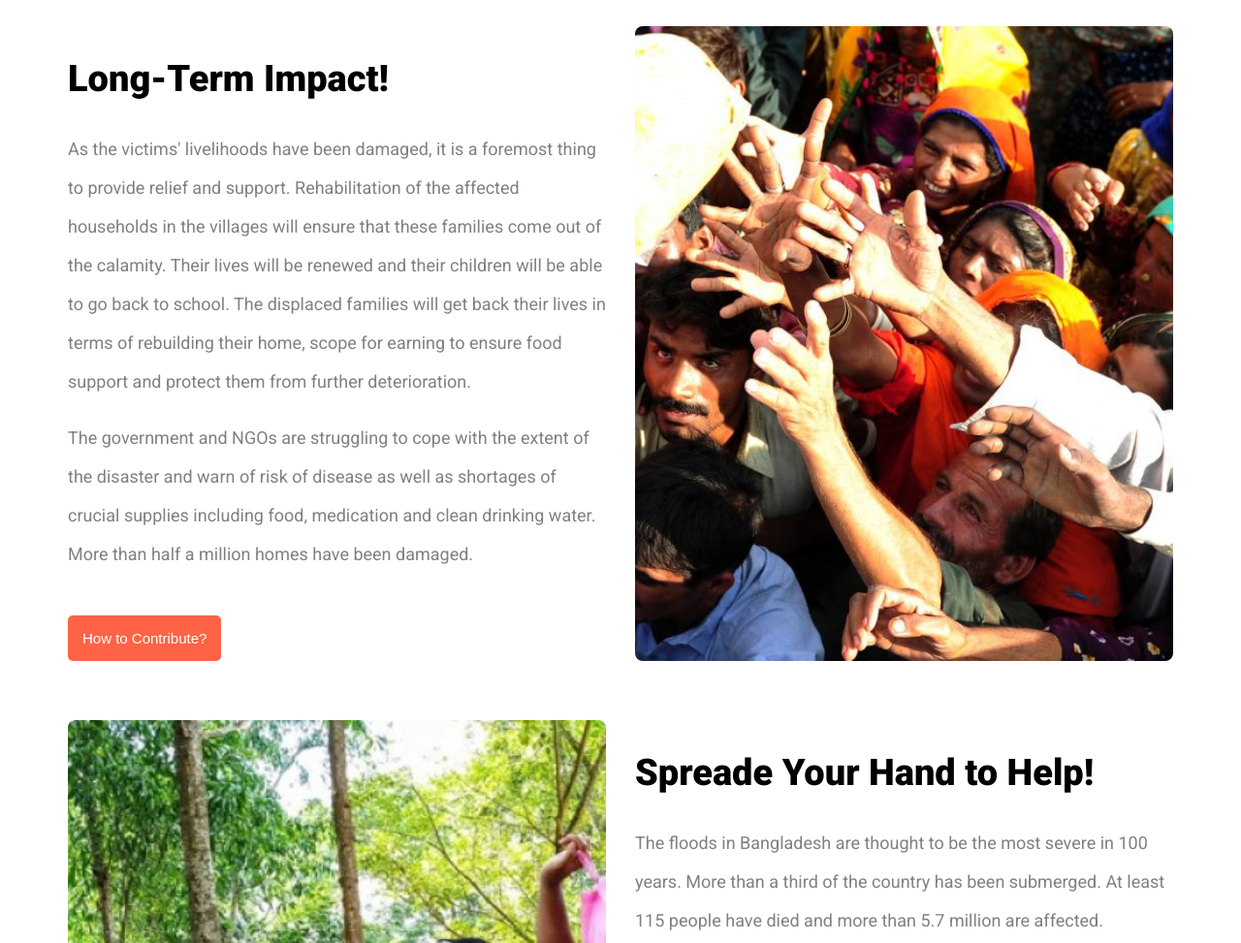
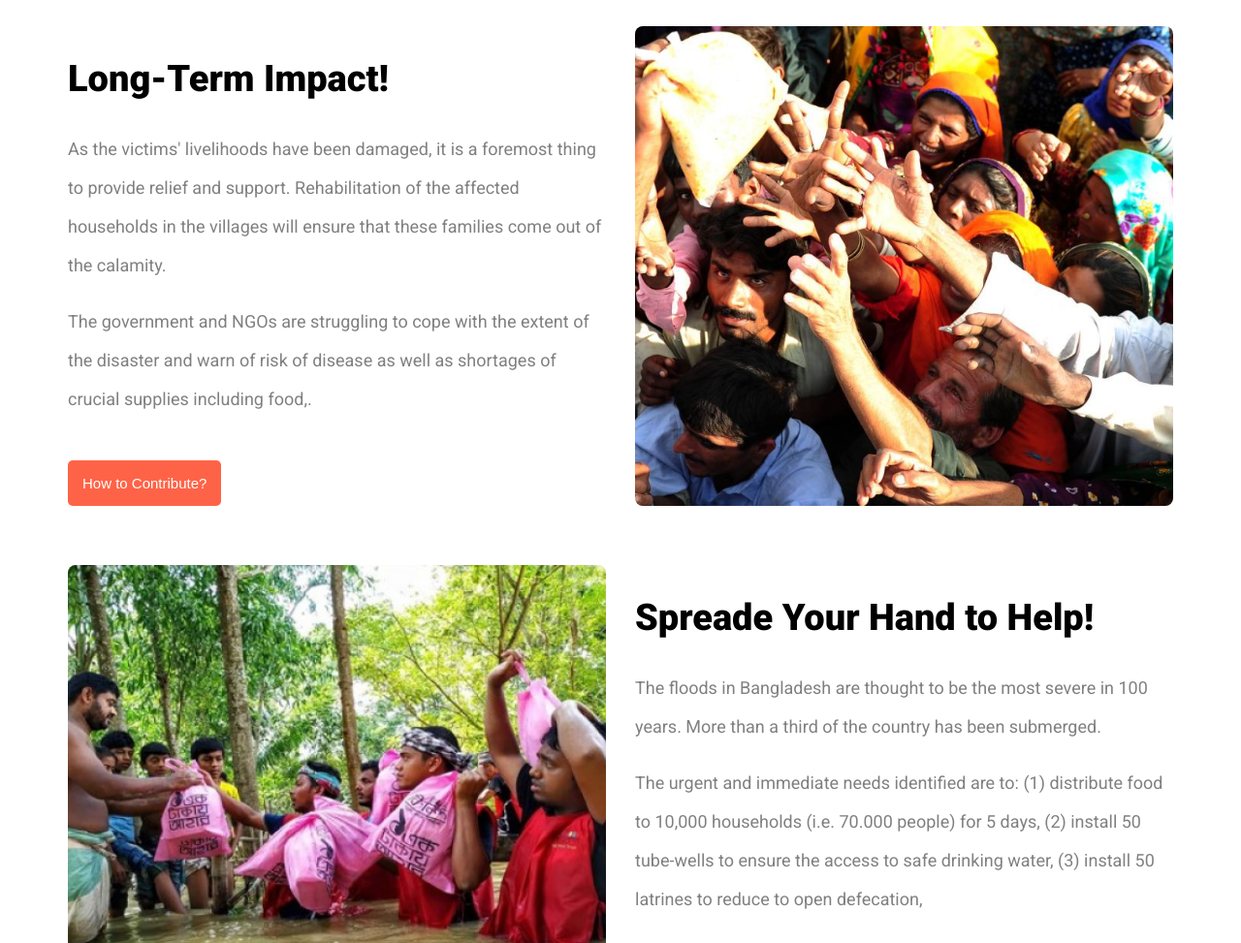
Before and after one commit to Raihan115219/todays-donate, a plain HTML site: page index.html in a window 1280 px wide. Shown: the part 1620-2593 px from the top of the page at 97% size. Drawn offline with Linux system fonts and the light colour scheme.

Commit message:
some changed

```diff
--- a/index.html
+++ b/index.html
@@ -130,17 +130,12 @@
               As the victims' livelihoods have been damaged, it is a foremost
               thing to provide relief and support. Rehabilitation of the
               affected households in the villages will ensure that these
-              families come out of the calamity. Their lives will be renewed and
-              their children will be able to go back to school. The displaced
-              families will get back their lives in terms of rebuilding their
-              home, scope for earning to ensure food support and protect them
-              from further deterioration.
+              families come out of the calamity.
             </p>
             <p>
               The government and NGOs are struggling to cope with the extent of
               the disaster and warn of risk of disease as well as shortages of
-              crucial supplies including food, medication and clean drinking
-              water. More than half a million homes have been damaged.
+              crucial supplies including food,.
             </p>
             <button class="btn">How to Contribute?</button>
           </div>
@@ -160,17 +155,13 @@
           <div class="contributeText">
             <p>
               The floods in Bangladesh are thought to be the most severe in 100
-              years. More than a third of the country has been submerged. At
-              least 115 people have died and more than 5.7 million are affected.
+              years. More than a third of the country has been submerged.
             </p>
             <p>
               The urgent and immediate needs identified are to: (1) distribute
               food to 10,000 households (i.e. 70.000 people) for 5 days, (2)
               install 50 tube-wells to ensure the access to safe drinking water,
-              (3) install 50 latrines to reduce to open defecation, (4) provide
-              emergency medical care , (5) distribute seeds to 2,000 households
-              (6) repair and reconstruct around 100 fully or partially damaged
-              schools and community structures.
+              (3) install 50 latrines to reduce to open defecation,
             </p>
             <button class="btn">How to Contribute?</button>
           </div>
```
